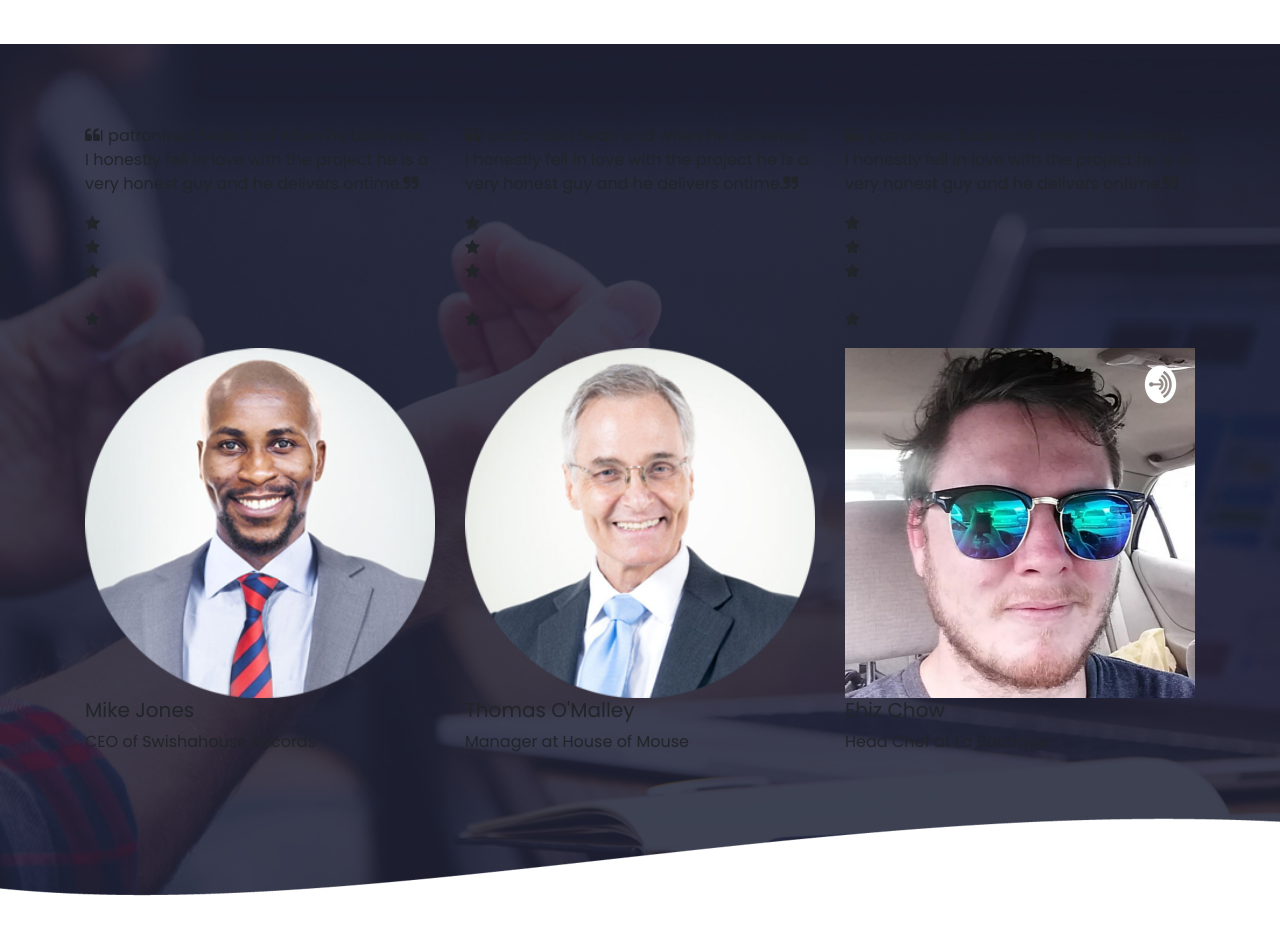
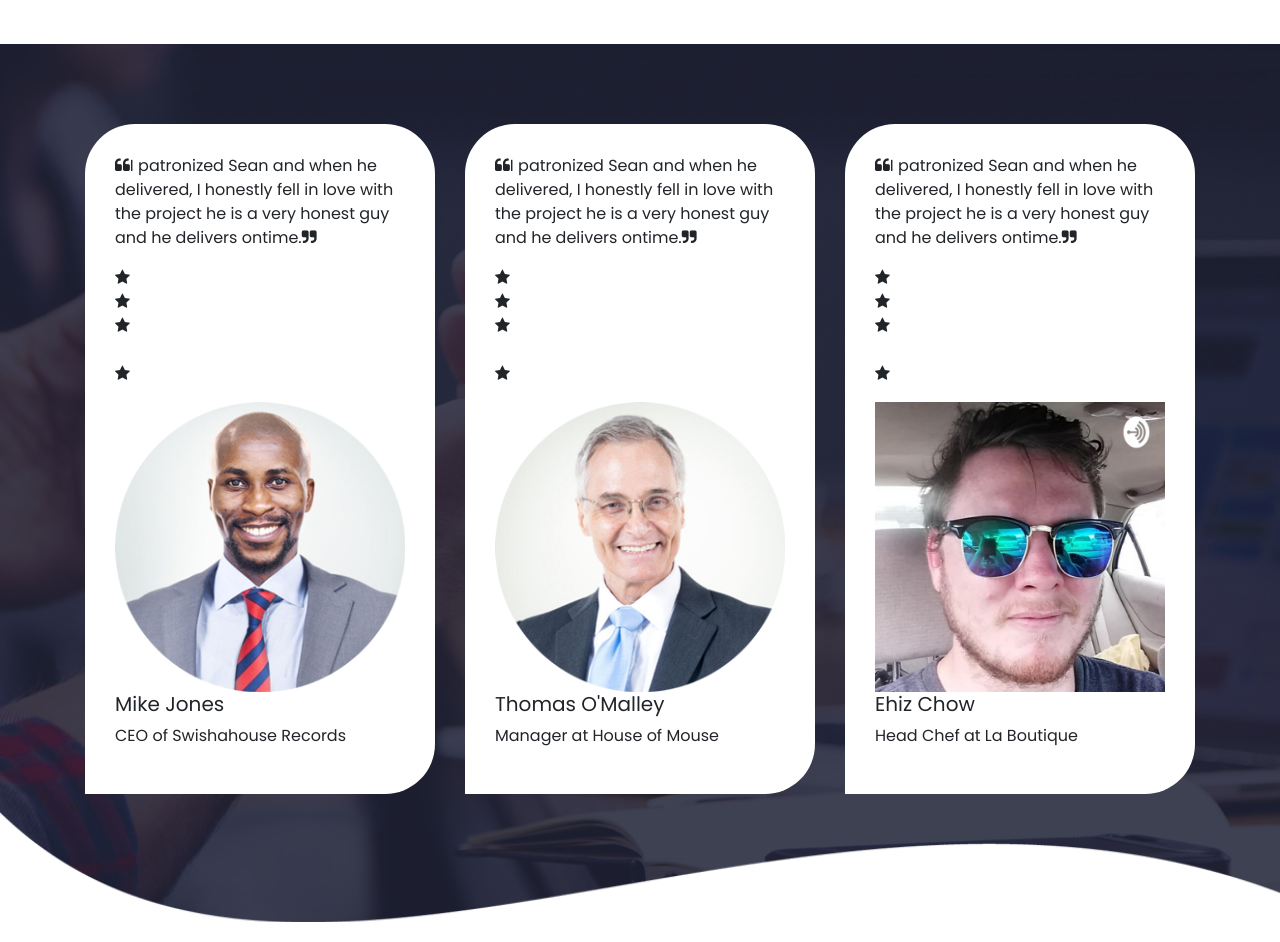
Before and after one commit to seannbannon/myportfolio, a React (Create React App) app in the folder portfolio/: page / in a window 1280 px wide. Shown: the part 2263-3205 px from the top of the page. Before the commit the page ends 3177 px from the top, so only its background shows below. Built offline with nearby package versions, Linux system fonts and the light colour scheme; a web font is replaced by a local one.

Commit message:
made each testimonial in its own little card

```diff
--- a/portfolio/src/PortfolioContainer/Testimonial/Testimonial.css
+++ b/portfolio/src/PortfolioContainer/Testimonial/Testimonial.css
@@ -28,3 +28,14 @@
     justify-content: center;
     margin-top: -110px;
 }
+
+.footer-image img{
+    max-width: 100%;
+    height: 130px ;
+}
+
+.testimonial-section .testi-item{
+    background-color: white;
+    padding: 30px;
+    border-radius: 50px 50px 50px 0px;
+}
```
